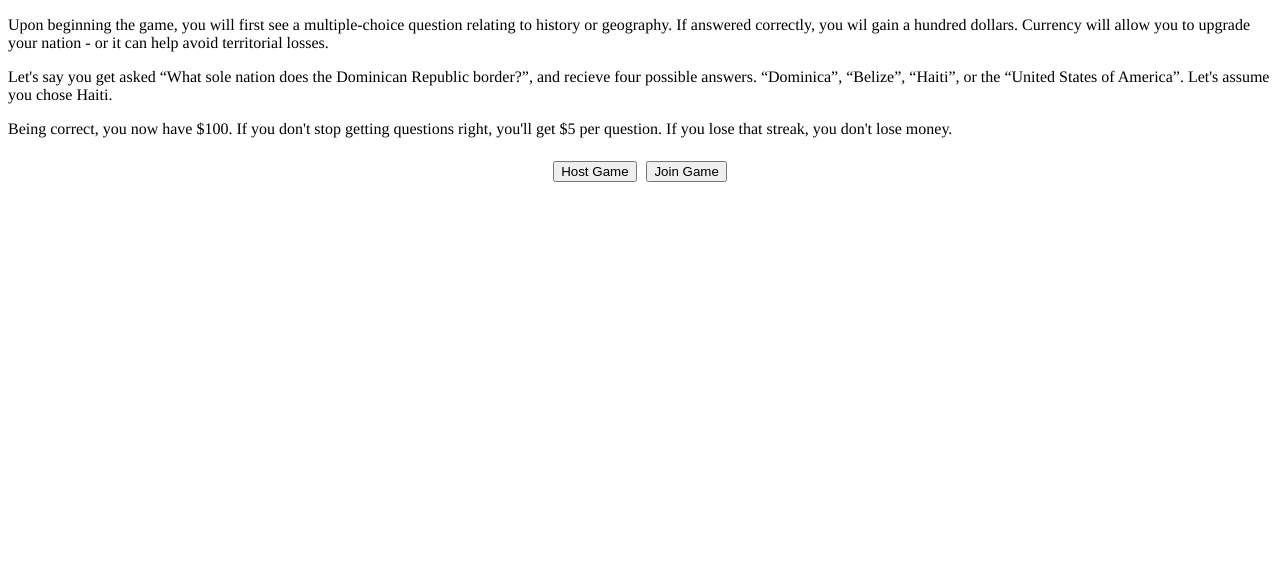
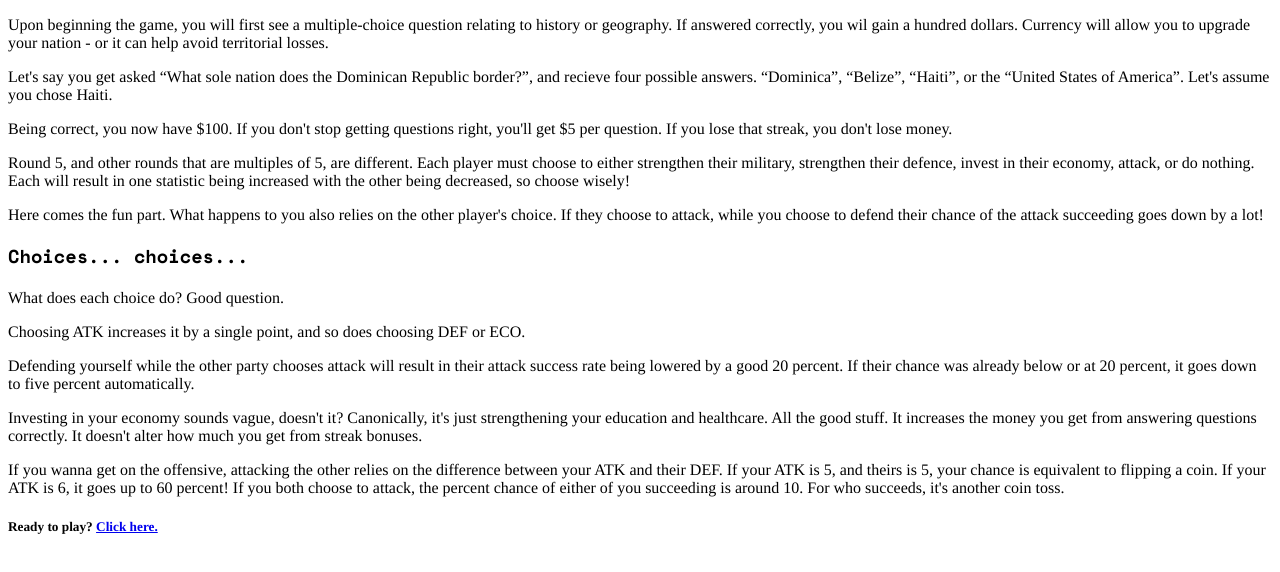
Before and after one commit to isovanillin/countryclash, a plain HTML site: page front/instruction.html in a window 1280 px wide. Shown: the part 122-694 px from the top of the page. Drawn offline with nearby package versions, Linux system fonts and the light colour scheme; a web font is replaced by a local one.

Commit message:
Update instruction.html

```diff
--- a/front/instruction.html
+++ b/front/instruction.html
@@ -17,12 +17,24 @@
          <p>Upon beginning the game, you will first see a multiple-choice question relating to history or geography. If answered correctly, you wil gain a hundred dollars. Currency will allow you to upgrade your nation - or it can help avoid territorial losses.</p>
          <p>Let's say you get asked <q>What sole nation does the Dominican Republic border?</q>, and recieve four possible answers. <q>Dominica</q>, <q>Belize</q>, <q>Haiti</q>, or the <q>United States of America</q>. Let's assume you chose Haiti.</p>
          <p>Being correct, you now have $100. If you don't stop getting questions right, you'll get $5 per question. If you lose that streak, you don't lose money.</p>
+         <p>Round 5, and other rounds that are multiples of 5, are different. Each player must choose to either strengthen their military, strengthen their defence, invest in their economy, attack, or do nothing. Each will result in one statistic being increased with the other being decreased, so choose wisely!</p>
+         <p>Here comes the fun part. What happens to you also relies on the other player's choice. If they choose to attack, while you choose to defend their chance of the attack succeeding goes down by a lot!</p>
         </div>
-    </div>
 
-    <div class="center buttons">
-        <button id="startbtn">Host Game</button>
-        <button id="joinbtn">Join Game</button>
+         <h3>Choices... choices...</h3>
+
+        <div class="instructs">
+         <p>What does each choice do? Good question.</p>
+         <p>Choosing ATK increases it by a single point, and so does choosing DEF or ECO.</p>
+         <p>Defending yourself while the other party chooses attack will result in their attack success rate being lowered by a good 20 percent. If their chance was already below or at 20 percent, it goes down to five percent automatically.</p>
+         <p>Investing in your economy sounds vague, doesn't it? Canonically, it's just strengthening your education and healthcare. All the good stuff. It increases the money you get from answering questions correctly. It doesn't alter how much you get from streak bonuses.</p>
+         <p>If you wanna get on the offensive, attacking the other relies on the difference between your ATK and their DEF. If your ATK is 5, and theirs is 5, your chance is equivalent to flipping a coin. If your ATK is 6, it goes up to 60 percent! If you both choose to attack, the percent chance of either of you succeeding is around 10. For who succeeds, it's another coin toss.</p>
+
+
+         <h5>Ready to play? <a href="index.html">Click here.</h5></a>
+         </div>
+         </div>
+
     </div>
     </div>
 
```
